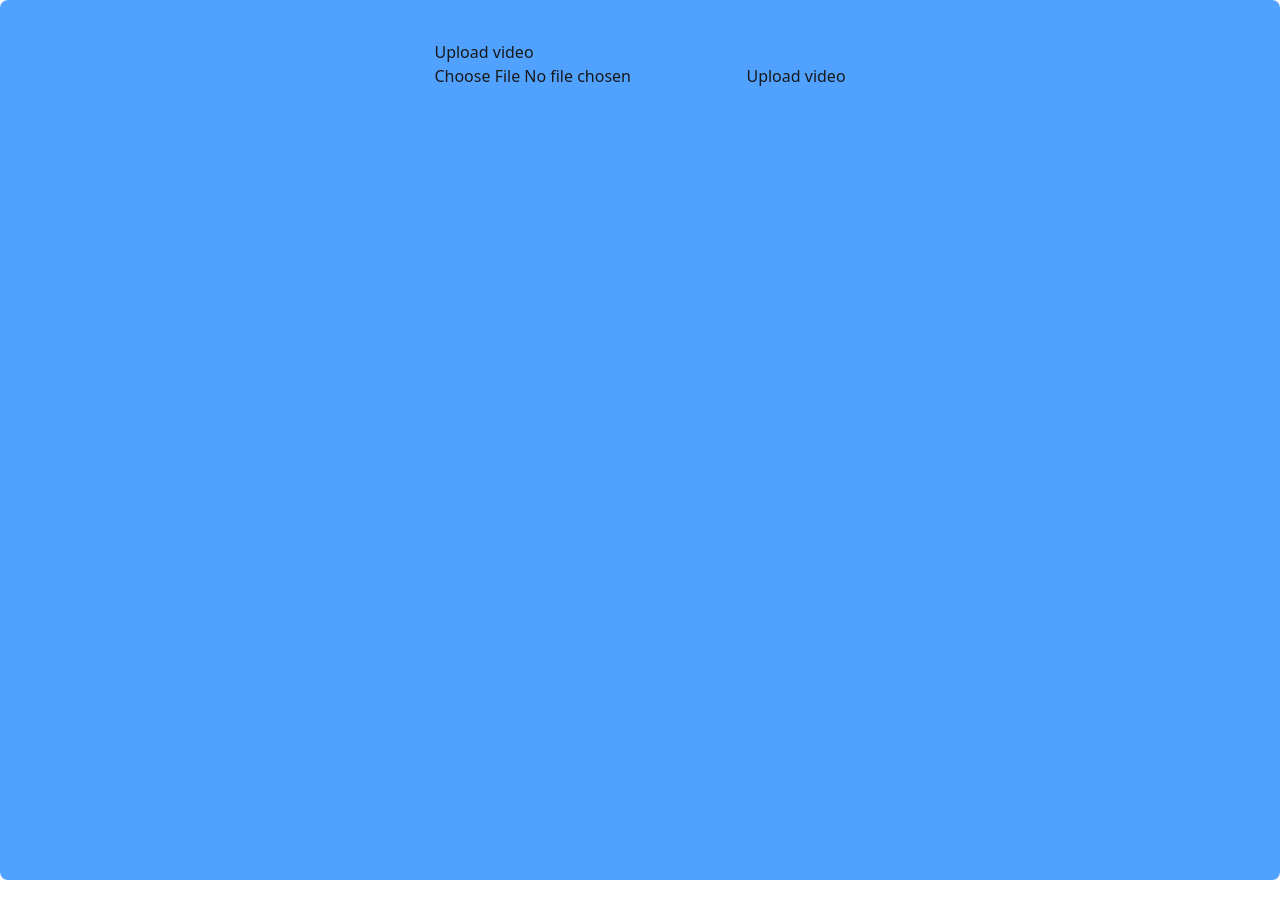
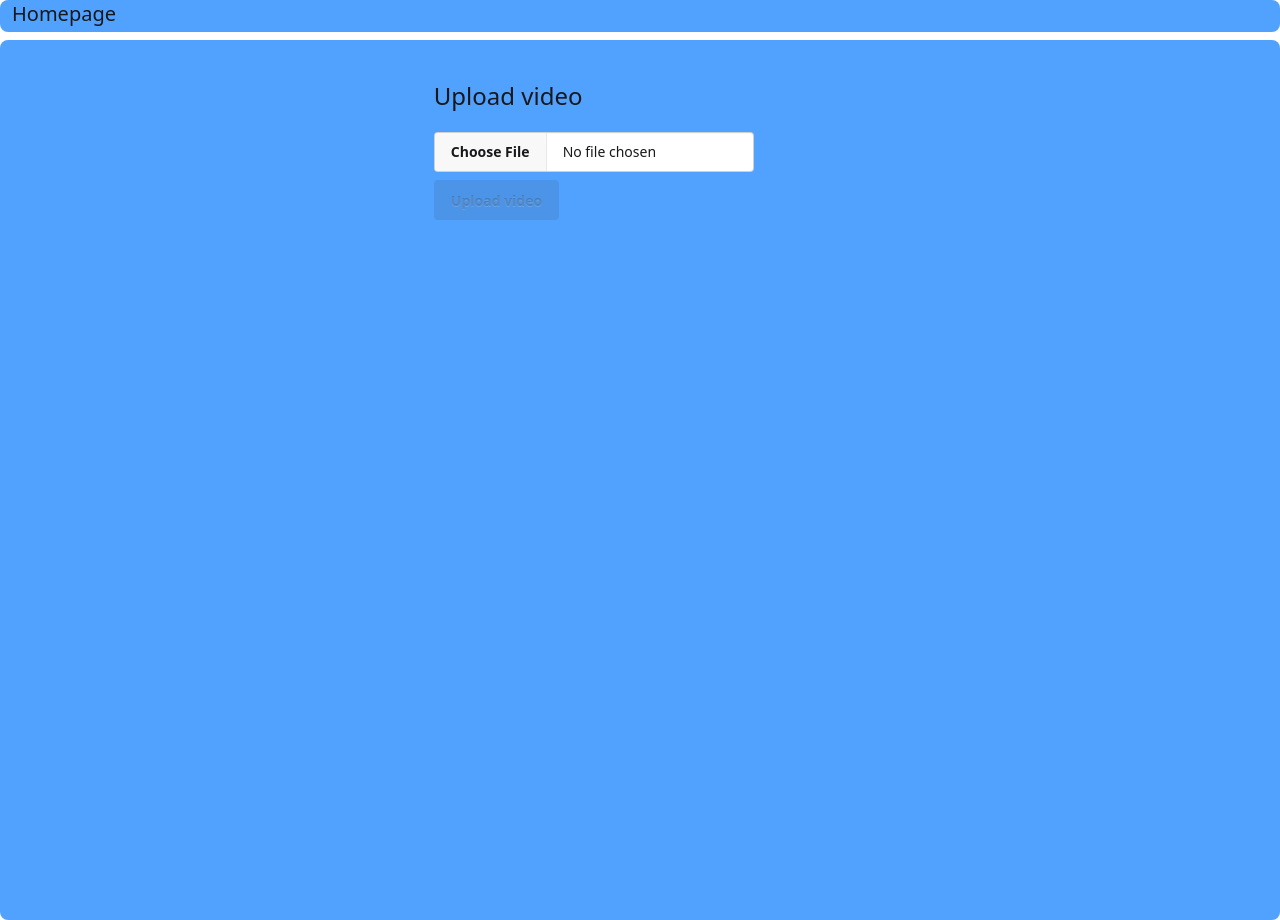
Before and after one commit to mecsbalint/async-video-transcoding, a React (Vite) app in the folder frontend/: page /upload in a window 1280 px wide. Before the commit the page ends 880 px from the top, so only its background shows below. Built offline with nearby package versions, Linux system fonts and the light colour scheme.

Commit message:
Bugfix frontend video ulpoad
Fixed videoService uploadVideo function header bug
Added DaisyUI design elements to VideoPage
Added Homepage link to Layout

```diff
--- a/frontend/src/pages/Layout/Layout.tsx
+++ b/frontend/src/pages/Layout/Layout.tsx
@@ -1,9 +1,12 @@
-import { Outlet } from "react-router-dom";
+import { Link, Outlet } from "react-router-dom";
 
 function Layout() {
 
     return (
         <div className="bg-cover grid grid-cols-1 overflow-hidden place-items-stretch bg-white gap-2">
+                <div className="rounded-box bg-blue-400 pb-1">
+                    <Link to="/" className="text-xl ml-3">Homepage</Link>
+                </div>
             <div className="flex justify-center items-center bg-blue-400 rounded-box pt-10 pb-10">
                 <div className="w-400 min-h-200 flex justify-center">
                     <Outlet />
--- a/frontend/src/pages/UploadPage.tsx
+++ b/frontend/src/pages/UploadPage.tsx
@@ -19,13 +19,13 @@ function UploadPage() {
 
     return (
         <form onSubmit={handleSubmit}>
-            <h2>Upload video</h2>
-            <input type="file" onChange={event => {
+            <h1 className="text-2xl mb-5">Upload video</h1>
+            <input type="file" className="file-input" onChange={event => {
                 if (event.target.files !== null) {
                     setFile(event.target.files[0]);
                 }
                 }} />
-            <button type="submit" disabled={file === null}>
+            <button type="submit" className="btn btn-primary mt-2" disabled={file === null}>
                 Upload video
             </button>
         </form>
--- a/frontend/src/services/apiRequest.ts
+++ b/frontend/src/services/apiRequest.ts
@@ -27,11 +27,7 @@ export async function apiRequest<T = void>({
     ...(method !== "GET" && body ? {body} : {})
   });
 
-  console.log(url)
-  console.log(response)
-
   let responseBody = await response.json().catch(() => {
-    console.log("KAKA")
     return null
   });
 
--- a/frontend/src/services/videoService.ts
+++ b/frontend/src/services/videoService.ts
@@ -4,7 +4,7 @@ export async function uploadVideo(video: File): Promise<ApiResponse<null>> {
     const formData = new FormData();
     formData.append("video", video);
 
-    const responseObj = await apiRequest<null>({url: "/api/uploads", method: "POST", body: formData, headers: {"content-type": "multipart/form-data"}});
+    const responseObj = await apiRequest<null>({url: "/api/uploads", method: "POST", body: formData});
 
     return responseObj;
 }
```
